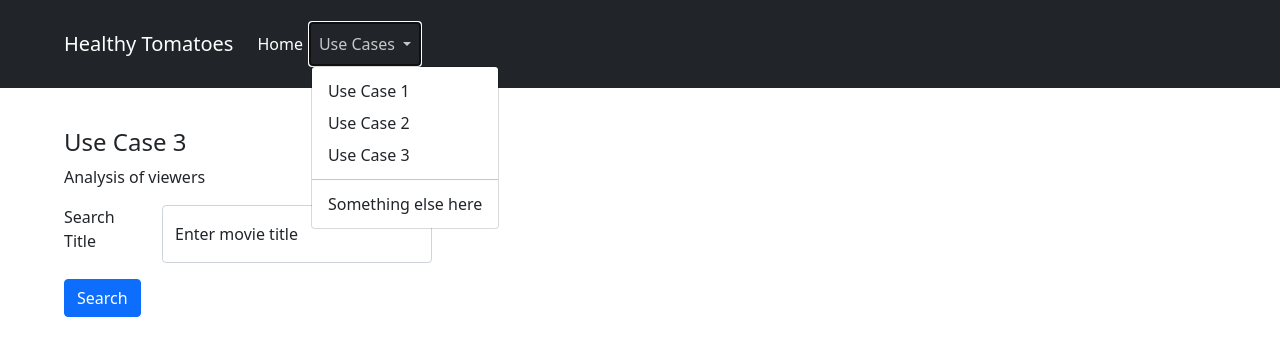
After one commit to jameslee1237/COMP0022, a Flask app: template python/templates/use_case_3.html in a window 1280 px wide, after a click on "Use Cases". The commit adds this page. Shown: the top 356 px of the page. Run offline with Flask 2, Linux system fonts and the light colour scheme; the template is opened without the code that fills it: most values are stand-ins (such as "Sample title", 1, 10 or a date in 2020); some libraries are stand-ins or nearby versions.

Commit message:
initial file for use case 3

```diff
--- /dev/null
+++ b/python/static/use_case_3.css
@@ -0,0 +1,42 @@
+/* CSS for use case 3 styling */
+.title {
+    padding-top: 2.5rem;
+}
+
+.use-case-2-form {
+    width: 100%;
+    padding-top: 2.5rem;
+    padding-bottom: 2.5rem;
+}
+
+.use-case-2-results-table {
+    width: 100%;
+    table-layout: auto;
+}
+
+.align-rows {
+    display: flex !important;
+    flex-direction: column !important;
+    align-items: center !important;
+}
+
+td, th {
+    padding-right: calc(10px + 1%) !important;
+}
+
+.genre-list > .genre-tag {
+    display: inline-block;
+    margin-right: 3px;
+    margin-bottom: 2px;
+    padding: 4px 10px;
+    background-color: greenyellow;
+    border-radius: 7px;
+}
+
+
+@media only screen and (max-width:768px) {
+    .use-case-2-results {
+        font-size: 12px;
+        overflow-x: scroll;
+    }
+}
--- a/python/templates/base.html
+++ b/python/templates/base.html
@@ -43,6 +43,7 @@
                               <ul class="dropdown-menu" aria-labelledby="navbarDropdown">
                                   <li><a class="dropdown-item" href="render_use_case_1">Use Case 1</a></li>
                                   <li><a class="dropdown-item" href="render_use_case_2">Use Case 2</a></li>
+                                  <li><a class="dropdown-item" href="render_use_case_3">Use Case 3</a></li>
                                   <li><hr class="dropdown-divider"></li>
                                   <li><a class="dropdown-item" href="#">Something else here</a></li>
                               </ul>
--- /dev/null
+++ b/python/templates/use_case_3.html
@@ -0,0 +1,61 @@
+{% extends 'base.html' %}
+
+{% block title %} Use Case 3 {% endblock %}
+
+{% block css_links %}
+    <link rel="stylesheet" href="{{ url_for('static', filename='use_case_3.css') }}">
+{% endblock  %}
+
+{% block block_menu %}{% endblock  %}
+
+{% block content %}
+    <div class="">
+        <div class="title">
+            <h4>Use Case 3</h4>
+            <p>Analysis of viewers</p>
+        </div>
+    </div>
+    <form class="use-case-3-form" action="{{ url_for('uc_3') }}" method="POST">
+        <fieldset class="row mb-3">
+            <legend class="col-form-label col-sm-1 pt-0">Search Title</legend>
+            <div class="col-sm-3">
+                <div class="form-floating">
+                    <input type="text" class="form-control" name="search" id="search" placeholder="Search for"></input>
+                    <label for="search">Enter movie title</label>
+                </div>
+            </div>
+        </fieldset>
+        <button type="submit" class="btn btn-primary">Search</button>
+    </form>
+    <div class="use-case-3-results">
+        <table class="table use-case-3-results-table">
+            <thead class="table-dark">
+                <tr>
+                    {% for i in range(0, len) %}
+                        <th scope="col">{{headings_display[i]}}</ths>
+                    {% endfor %}
+                </tr>
+            </thead>
+            <tbody>
+                {% for row in query_res %}
+                    <tr>
+                        {% for j in range(0, len) %}
+                            {% if j == 2 %}
+                                {% set genre_list = row[j].split('|') %}
+                                <td class="genre-list">
+                                    {% for genre in genre_list %}
+                                        <span class="genre-tag">{{genre}}</span>
+                                    {% endfor %}
+                                </td>
+                            {% elif j == 0 %}
+                                <th scope="row">{{row[j]}}</th>
+                            {% else %}
+                                <td>{{row[j]}}</td>
+                            {% endif %}
+                        {% endfor %}
+                    </tr>
+                {% endfor %}
+            </tbody>
+        </table>
+    </div>
+{% endblock  %}
```
